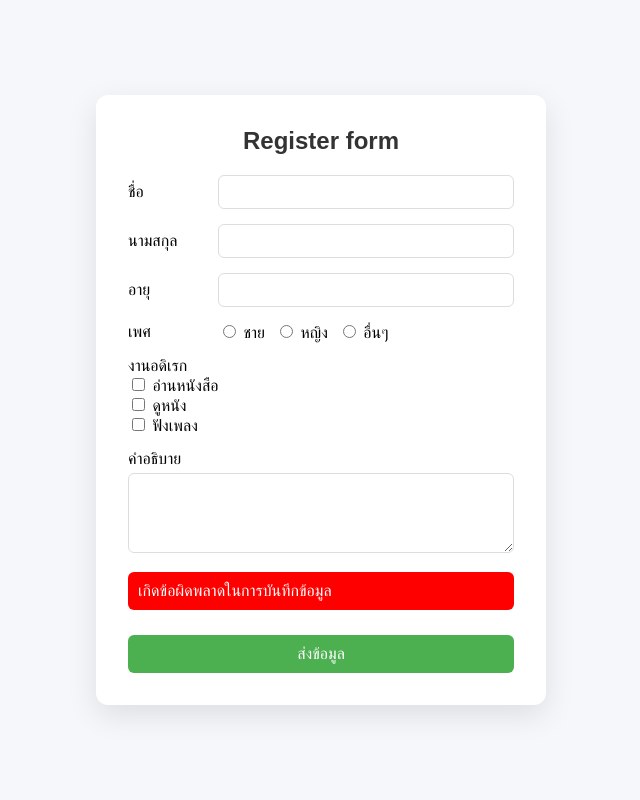
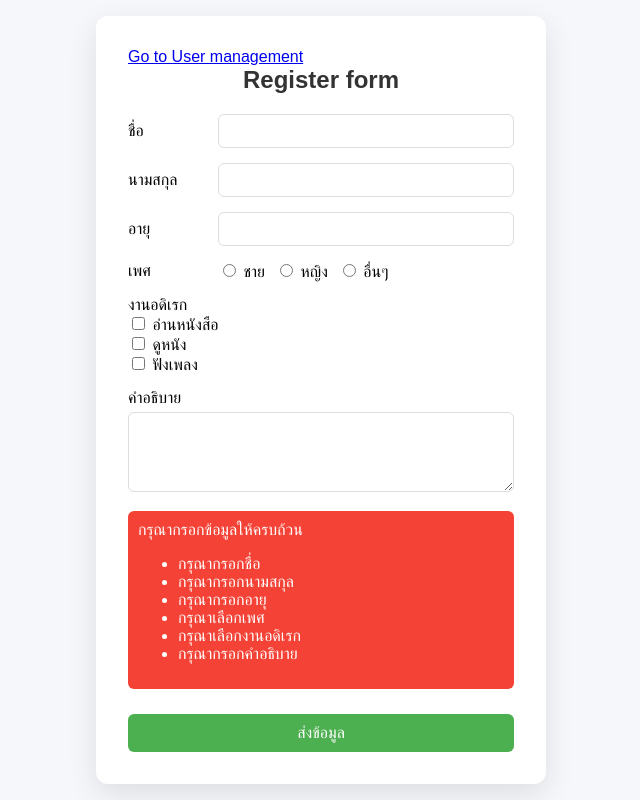
Before and after one commit to Chartkampoo/241-820-2568, a website: page Frontend/index.html in a window 1280 px wide. Both pictures are taken after a click on the button "ส่งข้อมูล". Shown: the whole page, without its empty margins (319-959 px from the left). Drawn offline with nearby package versions, Linux system fonts and the light colour scheme; a web font is replaced by a local one.

Commit message:
Add files via upload

```diff
--- a/Frontend/index.html
+++ b/Frontend/index.html
@@ -9,7 +9,9 @@
 
 </head>
 <body>
+
     <div class="container">
+        <a href="user.html">Go to User management</a>
         <div class="header">
             Register form
         </div>
@@ -60,7 +62,7 @@
             <button onclick="submitData()" class="button">ส่งข้อมูล</button>
         </div>
     </div>
-    <script src="https://cdn.jsdelivr.net/npm/axios/dist/axios.min.js"></script>
+    <script src="https://cdn.jsdelivr.net/npm/axios@1.13.2/dist/axios.min.js"></script>
     <script src="index.js"></script>
 </body>
 </html>
--- a/Frontend/index.js
+++ b/Frontend/index.js
@@ -1,40 +1,87 @@
-async function submitData() {
+const validateData = (userData) => {
+    let errors = [];
+    if (!userData.firstName) {
+        errors.push('กรุณากรอกชื่อ');
+    }
+    if (!userData.lastName) {
+        errors.push('กรุณากรอกนามสกุล');
+    }
+    if (!userData.age) {
+        errors.push('กรุณากรอกอายุ');
+    }
+    if (!userData.gender) {
+        errors.push('กรุณาเลือกเพศ');
+    }
+    if (!userData.interests) {
+        errors.push('กรุณาเลือกงานอดิเรก');
+    }
+    if (!userData.description) {
+        errors.push('กรุณากรอกคำอธิบาย');
+    }
+    return errors;
+}
+
+const submitData = async () => {
     let firstNameDOM = document.querySelector('input[name=firstname]');
     let lastNameDOM = document.querySelector('input[name=lastname]');
     let ageDOM = document.querySelector('input[name=age]');
-    let genderDOM = document.querySelector('input[name=gender]:checked');
+    let genderDOM = document.querySelector('input[name=gender]:checked') || {};
     let interestDOMs = document.querySelectorAll('input[name=interests]:checked');
     let descriptionDOM = document.querySelector('textarea[name=description]');
 
     let messageDOM = document.getElementById('message')
     try {
-    let interest = '';
+        let interest = ''
         for (let i = 0; i < interestDOMs.length; i++) {
-        interest += interestDOMs[i].value;
+            interest += interestDOMs[i].value
             if (i != interestDOMs.length - 1) {
-            interest += ',';
+                interest += ','
             }
         }
+
         let userData = {
-        firstname: firstNameDOM.value,
-        lastname: lastNameDOM.value,
+            firstName: firstNameDOM.value,
+            lastName: lastNameDOM.value,
             age: ageDOM.value,
             gender: genderDOM.value,
             description: descriptionDOM.value,
             interests: interest
         }
-        const response = await axios.post('http://localhost:8000/users',userData)
-        console.log('response', response.data);
-        messageDOM.innerText = 'บันทึกข้อมูลสำเร็จ'
-        messageDOM.className = 'message success'
-    } catch (error) {
-        if (error.response) {
-            console.error('Error creating user:', error.response.data.messages);
+        console.log('submitData', userData);
+
+           const errors = validateData(userData);
+           if (errors.length > 0) {
+               throw {
+                  message: 'กรุณากรอกข้อมูลให้ครบถ้วน',
+                  errors: errors
               }
-        messageDOM.innerText = 'เกิดข้อผิดพลาดในการบันทึกข้อมูล'
-        messageDOM.className = 'message danger'
           }
 
+        const response = await axios.post('http://localhost:8000/users', userData);
+        console.log('response', response);
+        messageDOM.innerText = 'บันทึกข้อมูลสำเร็จ';
+        messageDOM.className = 'message success';
+    } catch (error) {
+        console.log('error message', error.message);
+        console.log('error', error.errors);
+        if (error.response) {
+            console.log('error response', error.response);
+            error.message = error.response.data.message;
+            error.errors = error.response.data.errors;
+
+        }
+
+        let htmlData = '<div>'
+        htmlData += `<div>${error.message}</div>`;
+        htmlData += '<ul>';
+        for (let i = 0; i < error.errors.length; i++) {
+            htmlData += `<li>${error.errors[i]}</li>`;
+        }
+        htmlData += '</ul>';
+        htmlData += '</div>';
 
 
+        messageDOM.innerHTML = htmlData;
+        messageDOM.className = 'message danger';
     }
+}
--- a/Frontend/styles.css
+++ b/Frontend/styles.css
@@ -20,25 +20,8 @@
     font-family: 'Kanit', sans-serif;
 }
 
-.message {
-    background-color: #f5f7fa;
-    padding: 10px;
-    border-radius: 6px;
-    margin-bottom: 15px;
-    display: none;
-}
 
-.message.success {
-    background-color: green;
-    color: white;
-    display: block;
-}
 
-.message.danger {
-    background-color: red;
-    color: white;
-    display: block;
-}
 body {
     background-color: #f5f7fa;
     margin: 0;
@@ -95,6 +78,25 @@ textarea {
     margin-top: 5px;
 }
 
+.message {
+    background-color: #ddd;
+    padding: 10px;
+    border-radius: 6px;
+    margin-bottom: 15px;
+    display: none;
+}
+
+.message.success {
+    background-color: #4CAF50;
+    color: white;
+    display: block
+}
+.message.danger {
+    background-color: #f44336;
+    color: white;
+    display: block
+}
+
 .button {
     width: 100%;
     padding: 10px;
```
Also changed, not shown: Frontend/user.html (added, +14 -0 lines), Frontend/user.js (added, +35 -0 lines). Lines whose indentation alone changed are shown as unchanged.
